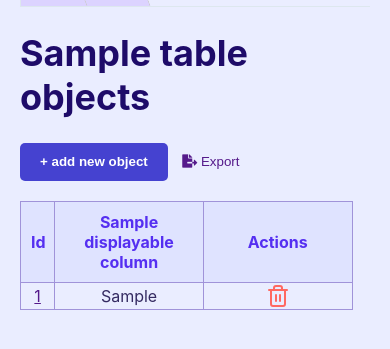
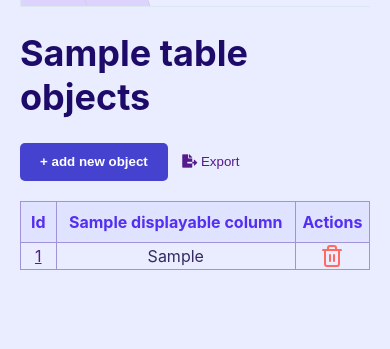
Before and after one commit to Zhukowych/tablepp, a Python web app: template apps/table/templates/table/object_list.html in a window 390 px wide. Shown: the part 90-439 px from the top of the page. Run offline with Jinja, Linux system fonts and the light colour scheme; the template is opened without the code that fills it: most values are stand-ins (such as "Sample title", 1, 10 or a date in 2020); some libraries are stand-ins or nearby versions.

Commit message:
table slider

```diff
--- a/apps/core/static/css/table.css
+++ b/apps/core/static/css/table.css
@@ -43,6 +43,10 @@
 
   .actiom-btns {
     margin-bottom: 10px;
+  }
+
+  .table-temp {
+    overflow-x: scroll;
   }
 
   .table-temp table {
@@ -138,3 +142,15 @@ div.filters-box {
     width: 1%;
     vertical-align: middle;
 }
+
+
+@media (max-width: 700px) {
+  .table-temp table {
+    table-layout: auto !important;
+  }
+
+  .object-list-container {
+    width: 100%;
+  }
+
+}
```
